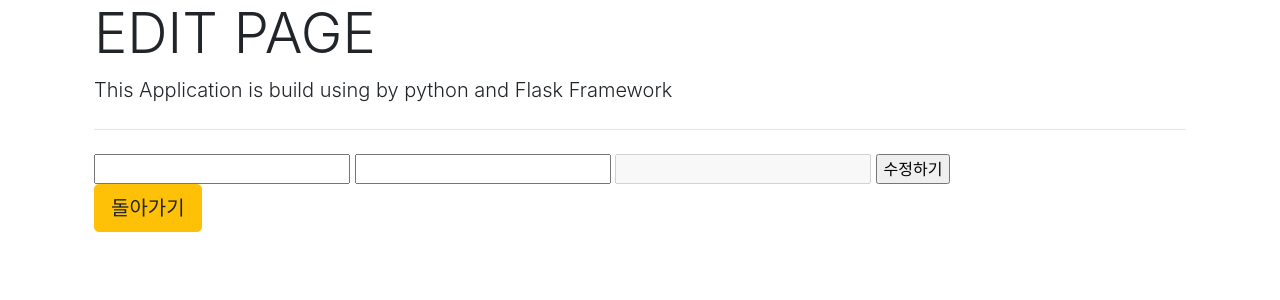
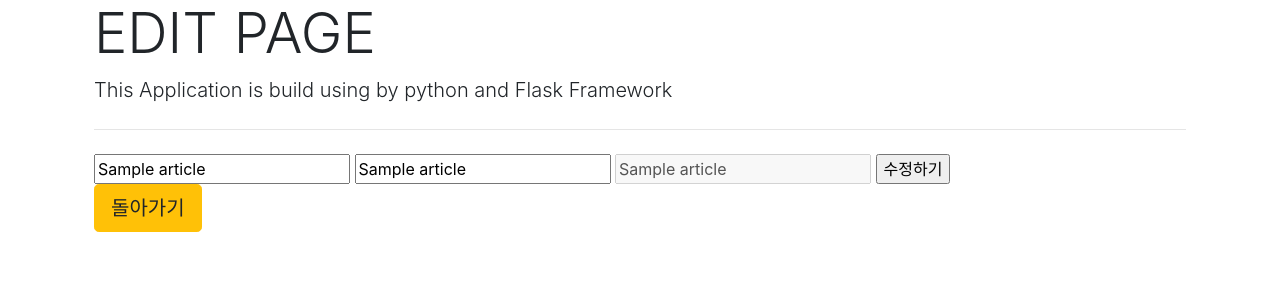
Before and after one commit to jangbigom91/flask_web, a Flask app: template templates/edit_article.html in a window 1280 px wide. Shown: the part 56-356 px from the top of the page. Run offline with Flask 2, Linux system fonts and the light colour scheme; the template is opened without the code that fills it: most values are stand-ins (such as "Sample title", 1, 10 or a date in 2020); some libraries are stand-ins or nearby versions.

Commit message:
edit_article 페이지에 기존에 작성했던 페이지 랜더링

```diff
--- a/app.py
+++ b/app.py
@@ -88,13 +88,16 @@ def delete(id):
 
 @app.route('/<int:id>/edit', methods = ["GET", "POST"])
 def edit(id):
+    cursor = db.cursor()
     if request.method == "POST":
         return "Success"
 
     else:
-        return render_template("edit_article.html")
-
-
+        sql = "SELECT * FROM `topic` WHERE id = {}".format(id)
+        cursor.execute(sql)
+        topic = cursor.fetchone()
+        print(topic[1])
+        return render_template("edit_article.html", article = topic)
 
 # 프로젝트 시작점, 먼저 실행함
 if __name__ == '__main__':
--- a/templates/edit_article.html
+++ b/templates/edit_article.html
@@ -4,9 +4,9 @@
 <p class="lead">This Application is build using by python and Flask Framework</p>
 <hr class="my-4">
 <form action="/edit" method="POST" onsubmit="return confirm('이대로 수정하시겠습니까?')">
-    <input type="text" name="title" required>
-    <input type="text" name="desc" required>
-    <input type="text" name="author" disabled>
+    <input type="text" name="title"  value ="{{article[1]}}" required>
+    <input type="text" name="desc"   value ="{{article[2]}}" required>
+    <input type="text" name="author" value ="{{article[3]}}" disabled>
     <input type="submit" value="수정하기">
 </form>
 <a class="btn btn-warning btn-lg" href="/articles" role="button">돌아가기</a>
```
